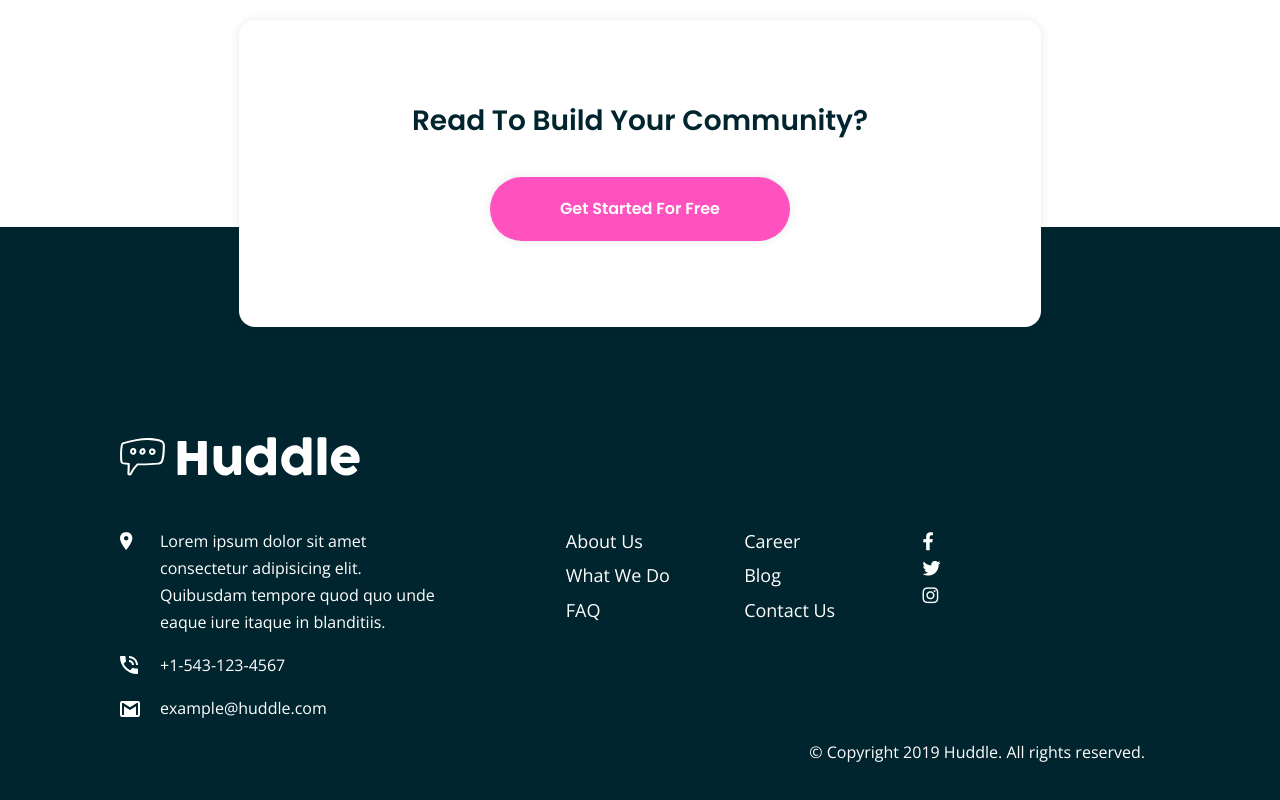
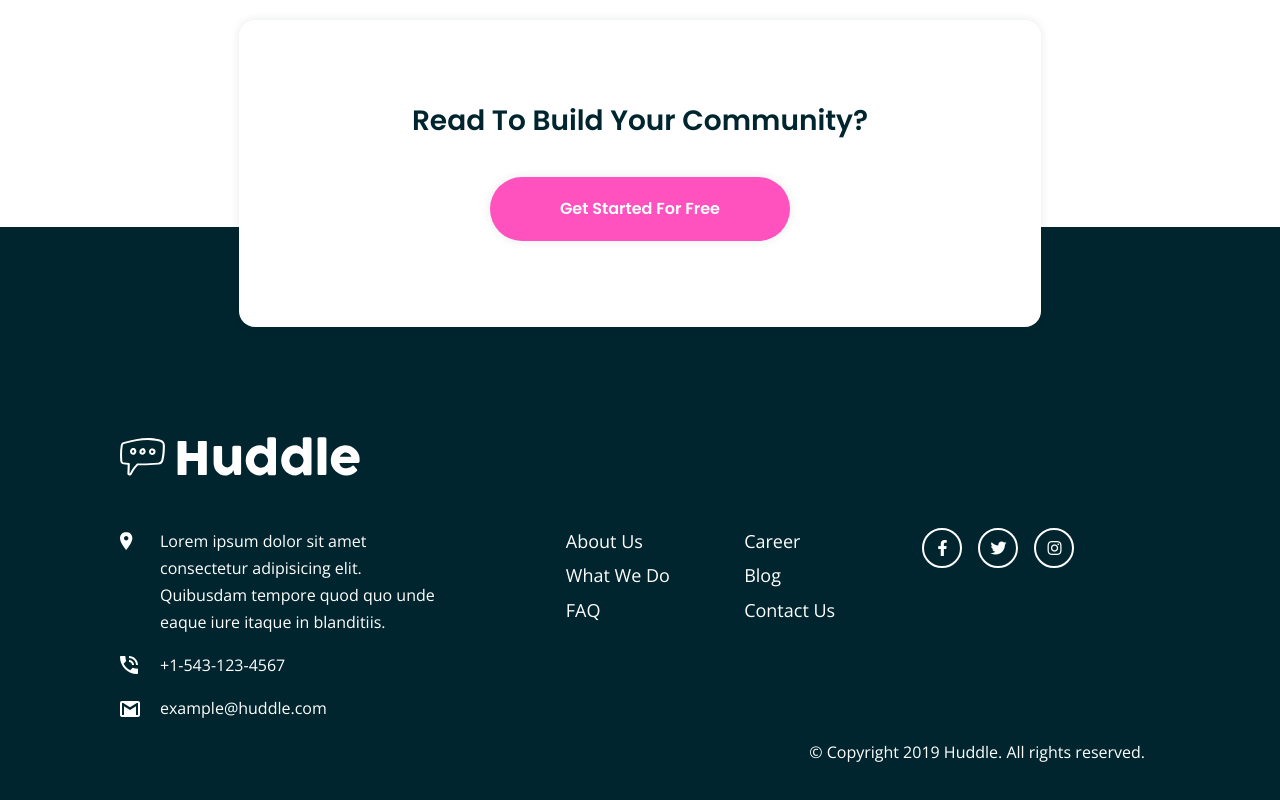
Before and after one commit to Mivandi/frontend-mentor, a plain HTML site: page huddle-landing-page-with-alternating-feature-blocks-master/index.html in a window 1280 px wide. Shown: the part 2413-3213 px from the top of the page. Drawn offline with nearby package versions, Linux system fonts and the light colour scheme.

Commit message:
Update style.css

```diff
--- a/huddle-landing-page-with-alternating-feature-blocks-master/style.css
+++ b/huddle-landing-page-with-alternating-feature-blocks-master/style.css
@@ -194,22 +194,30 @@ li.footer-link {
     margin-bottom: 5%;
 }
 
-.social-links a {
-    position: relative;
-    float: left;
+.social-link-list {
+    display: flex;
+    width: 100%;
+    margin: 0 auto;
+    list-style: none;
+}
+
+.social-link {
+    display: inline-block;
     width: 2.5rem;
     height: 2.5rem;
+    color: #FFF;
     border: 2px solid #FFF;
-    border-radius: 100%;
-    margin-right: 0.875rem;
+    border-radius: 50%;
+    display: flex;
+    justify-content: center;
+    align-items: center;
+    font-size: 1rem;
+    transition: .3s linear;
+    margin-right: 1rem;
 }
 
-.social-links a i {
-    position: absolute;
-    top: 50%;
-    left: 50%;
-    transform: translate(-50%, -50%);
-    font-size: 1rem;
+.social-link:hover {
+    background-color: #FFF;
 }
 
 .copyright {
```
